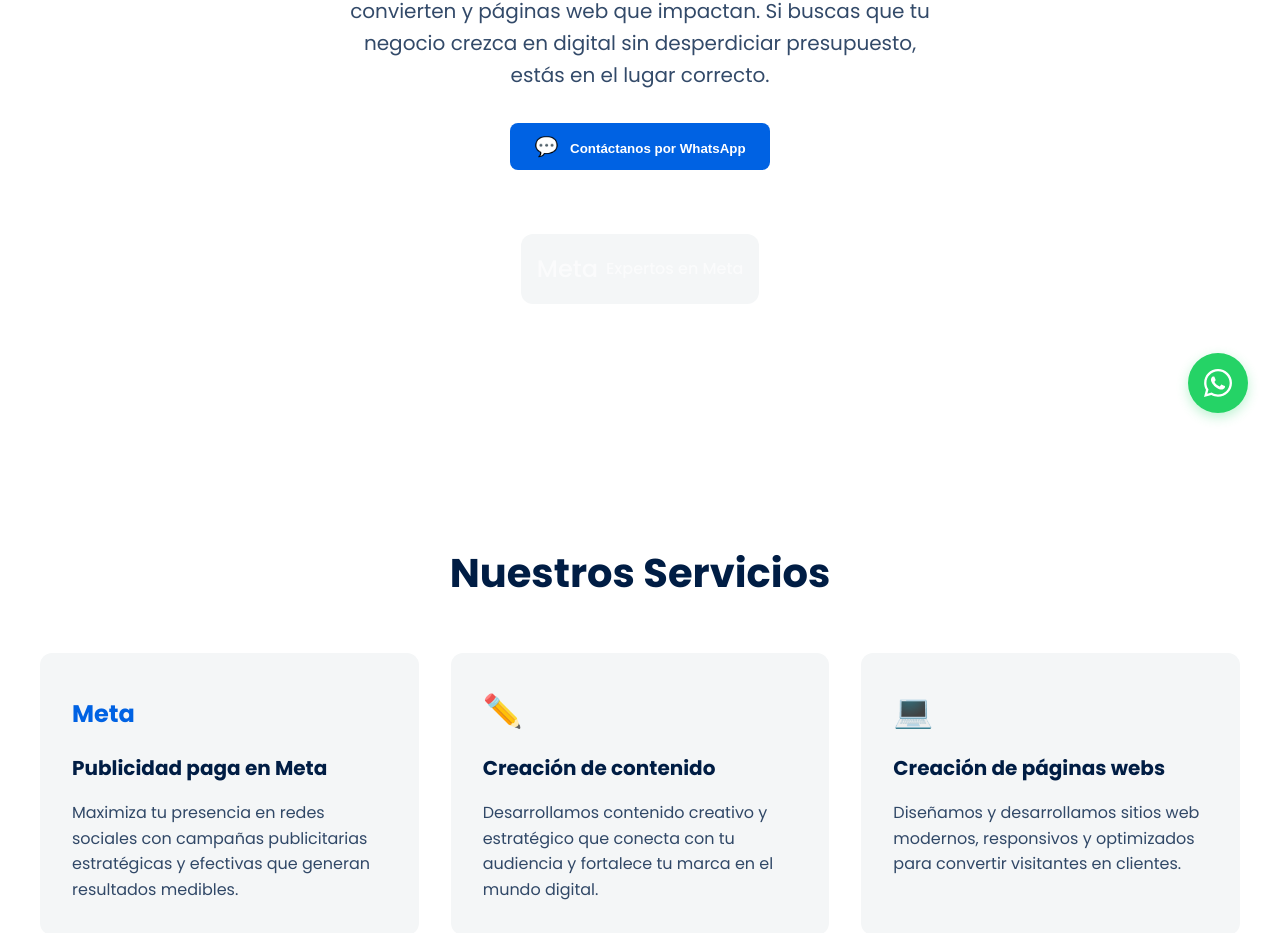
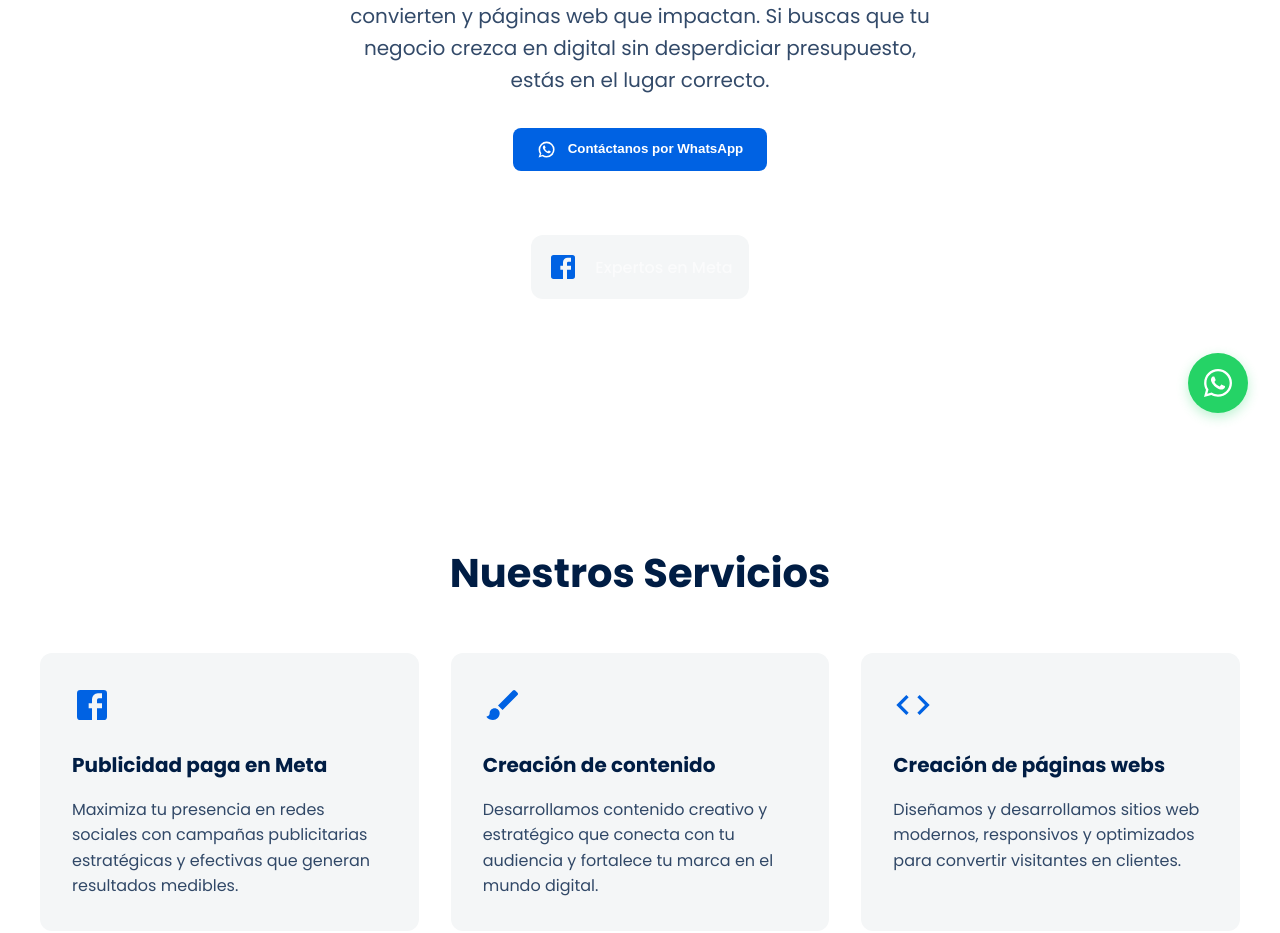
Before and after one commit to 1nocturne14/clickadsamplifyaws, a React (Create React App) app: page / in a window 1280 px wide. Shown: the part 355-1288 px from the top of the page. Built offline with nearby package versions, Linux system fonts and the light colour scheme.

Commit message:
feat: usar iconos de Material-UI

```diff
--- a/package.json
+++ b/package.json
@@ -5,6 +5,7 @@
   "dependencies": {
     "@emotion/react": "^11.14.0",
     "@emotion/styled": "^11.14.0",
+    "@mui/icons-material": "^6.4.7",
     "@mui/material": "^6.4.7",
     "@testing-library/dom": "^10.4.0",
     "@testing-library/jest-dom": "^6.6.3",
--- a/src/App.css
+++ b/src/App.css
@@ -260,8 +260,8 @@ body {
 }
 
 .feature-icon {
-  font-size: 2rem;
-  margin-bottom: 1rem;
+  font-size: 2.5rem !important;
+  color: var(--primary-color);
 }
 
 .feature-item h3 {
@@ -398,29 +398,29 @@ body {
 
 /* Icon Styles */
 .icon-wrapper {
-  font-size: 2rem;
   margin-bottom: 1rem;
   color: var(--primary-color);
 }
 
 .button-icon {
   margin-right: 0.5rem;
-  font-size: 1.2rem;
+  font-size: 1.2rem !important;
+  vertical-align: middle;
 }
 
 .meta-icon {
-  font-size: 2rem;
+  font-size: 2rem !important;
   color: var(--primary-color);
   margin-right: 0.5rem;
 }
 
 .social-icon {
-  font-size: 1.5rem;
+  font-size: 1.5rem !important;
   color: var(--text-color);
 }
 
 .whatsapp-icon {
-  font-size: 2rem;
+  font-size: 2rem !important;
   color: white;
 }
 
--- a/src/components/Features.tsx
+++ b/src/components/Features.tsx
@@ -1,4 +1,7 @@
 import React from 'react';
+import FacebookIcon from '@mui/icons-material/Facebook';
+import BrushIcon from '@mui/icons-material/Brush';
+import CodeIcon from '@mui/icons-material/Code';
 
 export const Features: React.FC = () => {
   return (
@@ -7,21 +10,21 @@ export const Features: React.FC = () => {
       <div className="features-grid">
         <div className="feature-item">
           <div className="icon-wrapper">
-            <span className="meta-text">Meta</span>
+            <FacebookIcon className="feature-icon" />
           </div>
           <h3>Publicidad paga en Meta</h3>
           <p>Maximiza tu presencia en redes sociales con campañas publicitarias estratégicas y efectivas que generan resultados medibles.</p>
         </div>
         <div className="feature-item">
           <div className="icon-wrapper">
-            <span className="feature-text">✏️</span>
+            <BrushIcon className="feature-icon" />
           </div>
           <h3>Creación de contenido</h3>
           <p>Desarrollamos contenido creativo y estratégico que conecta con tu audiencia y fortalece tu marca en el mundo digital.</p>
         </div>
         <div className="feature-item">
           <div className="icon-wrapper">
-            <span className="feature-text">💻</span>
+            <CodeIcon className="feature-icon" />
           </div>
           <h3>Creación de páginas webs</h3>
           <p>Diseñamos y desarrollamos sitios web modernos, responsivos y optimizados para convertir visitantes en clientes.</p>
--- a/src/components/Hero.tsx
+++ b/src/components/Hero.tsx
@@ -1,4 +1,6 @@
 import React from 'react';
+import WhatsAppIcon from '@mui/icons-material/WhatsApp';
+import FacebookIcon from '@mui/icons-material/Facebook';
 
 export const Hero: React.FC = () => {
   return (
@@ -9,12 +11,12 @@ export const Hero: React.FC = () => {
       </h1>
       <p>Creamos contenido que conecta, campañas que convierten y páginas web que impactan. Si buscas que tu negocio crezca en digital sin desperdiciar presupuesto, estás en el lugar correcto.</p>
       <button className="button-primary">
-        <span className="button-icon">💬</span> Contáctanos por WhatsApp
+        <WhatsAppIcon className="button-icon" /> Contáctanos por WhatsApp
       </button>
       <div className="trusted-brands">
         <div className="brand-logos">
           <div className="meta-expert">
-            <span className="meta-text">Meta</span>
+            <FacebookIcon className="meta-icon" />
             <span>Expertos en Meta</span>
           </div>
         </div>
```
Also changed, not shown: 1 other file (tests, documents, lock files or other folders).
